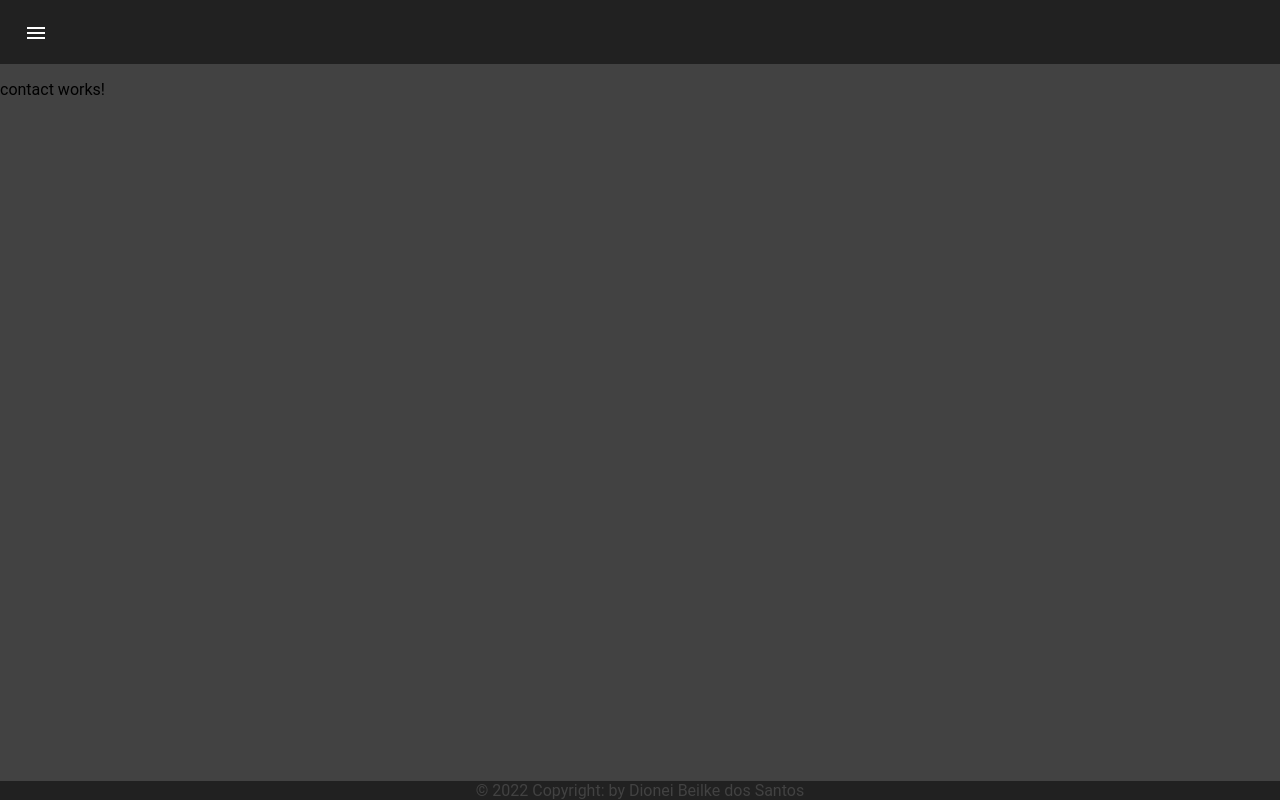
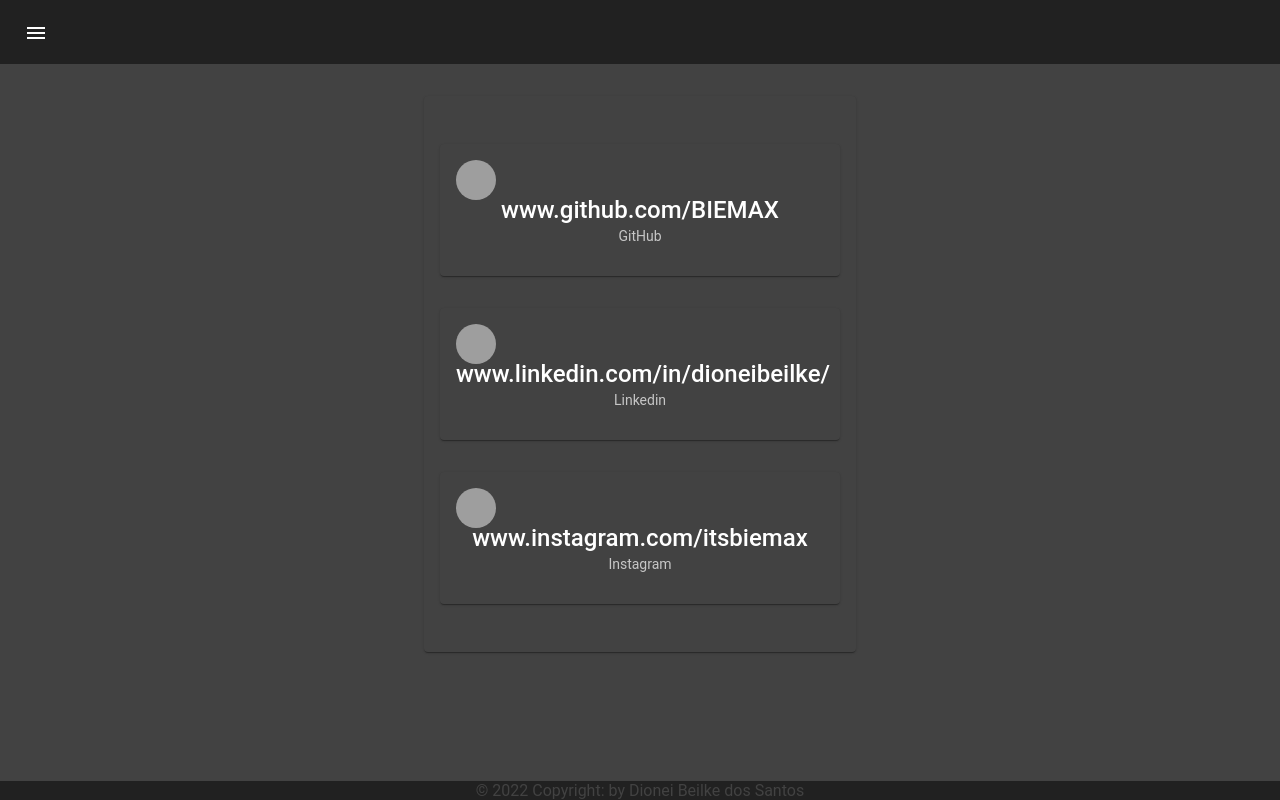
Before and after one commit to BIEMAX/ap-app-web-dionei, an Angular app: page /contact in a window 1280 px wide. Built offline with nearby package versions, Linux system fonts and the light colour scheme; grey boxes are pictures that could not be loaded.

Commit message:
Added contact card, small changes and fixed some issues!

```diff
--- a/src/app/about-me/about-me.component.html
+++ b/src/app/about-me/about-me.component.html
@@ -34,4 +34,4 @@
         </mat-card-actions>
 
     </div>
-</mat-card>
+  </mat-card>
--- a/src/app/contact/contact.component.css
+++ b/src/app/contact/contact.component.css
@@ -0,0 +1,15 @@
+.example-card {
+    max-width: 400px;
+    text-align: center;
+}
+
+mat-card {
+    max-width: 400px;
+    margin: 2em auto;
+    margin-top: 2em auto;
+    text-align: center;
+}
+
+.custom-header-image {
+    background-size: cover;
+}
--- a/src/app/contact/contact.component.html
+++ b/src/app/contact/contact.component.html
@@ -1 +1,22 @@
-<p>contact works!</p>
+<mat-card class="example-card">
+    <div *ngFor="let social of listSocialMedia">
+
+        <mat-card class="example-card">
+
+            <div mat-card-avatar class="custom-header-image" style="background-image: url('{{social.imageSrc}}')"></div>
+
+            <mat-card-title>{{social.title}}</mat-card-title>
+            <mat-card-subtitle>{{social.subTitle}}</mat-card-subtitle>
+
+            <mat-card-actions>
+                <div *ngIf="social.hasLikeButton">
+                    <button mat-button>Curtir</button>
+                </div>
+                <div *ngIf="social.hasShareButton">
+                    <button mat-button>Compartilhar</button>
+                </div>
+            </mat-card-actions>
+        </mat-card>
+
+    </div>
+</mat-card>
--- a/src/app/contact/contact.component.ts
+++ b/src/app/contact/contact.component.ts
@@ -1,4 +1,5 @@
 import { Component, OnInit } from '@angular/core';
+import { ContactModels } from 'app/models/contact.models';
 
 @Component({
   selector: 'app-contact',
@@ -9,7 +10,32 @@
 
   constructor() { }
 
+  listSocialMedia: Array<ContactModels> = [];
+
   ngOnInit(): void {
+    this.createListSocialMedia();
+  }
+  createListSocialMedia() {
+    this.listSocialMedia = [
+      new ContactModels(
+        "www.github.com/BIEMAX",
+        "GitHub",
+        true,
+        "https://github.githubassets.com/images/modules/logos_page/Octocat.png"
+      ),
+      new ContactModels(
+        "www.linkedin.com/in/dioneibeilke/",
+        "Linkedin",
+        true,
+        "https://cdn-icons-png.flaticon.com/512/174/174857.png"
+      ),
+      new ContactModels(
+        "www.instagram.com/itsbiemax",
+        "Instagram",
+        true,
+        "https://cdn-icons-png.flaticon.com/512/174/174855.png"
+      )
+    ];
   }
 
 }
--- /dev/null
+++ b/src/app/models/contact.models.ts
@@ -0,0 +1,17 @@
+export class ContactModels {
+    title: String = "";
+    subTitle: String = "";
+    hasImage: Boolean = false;
+    imageSrc: String = "";
+    hasLikeButton: Boolean = false;
+    hasShareButton: Boolean = false;
+
+    constructor(Title: String, SubTitle: String, HasImage: Boolean, ImageSrc: String, HasLikeButton: Boolean = false, HasShareButton: Boolean = false) {
+        this.title = Title;
+        this.subTitle = SubTitle;
+        this.hasImage = HasImage;
+        this.imageSrc = ImageSrc;
+        this.hasLikeButton = HasLikeButton;
+        this.hasShareButton = HasShareButton;
+    }
+}
--- a/src/app/school/school.component.ts
+++ b/src/app/school/school.component.ts
@@ -56,7 +56,7 @@
         "2012 - 2014",
         "Manutenção, calibração, desenvolvimento de layouts elétricos e eletrônicos, soldagem de componentes, automação industrial, desenvolvimento de aplicações, linguagem de programação."
       )
-    ]
+    ];
   }
 
 }
```
Also changed, not shown: 1 other file (tests, documents, lock files or other folders).
